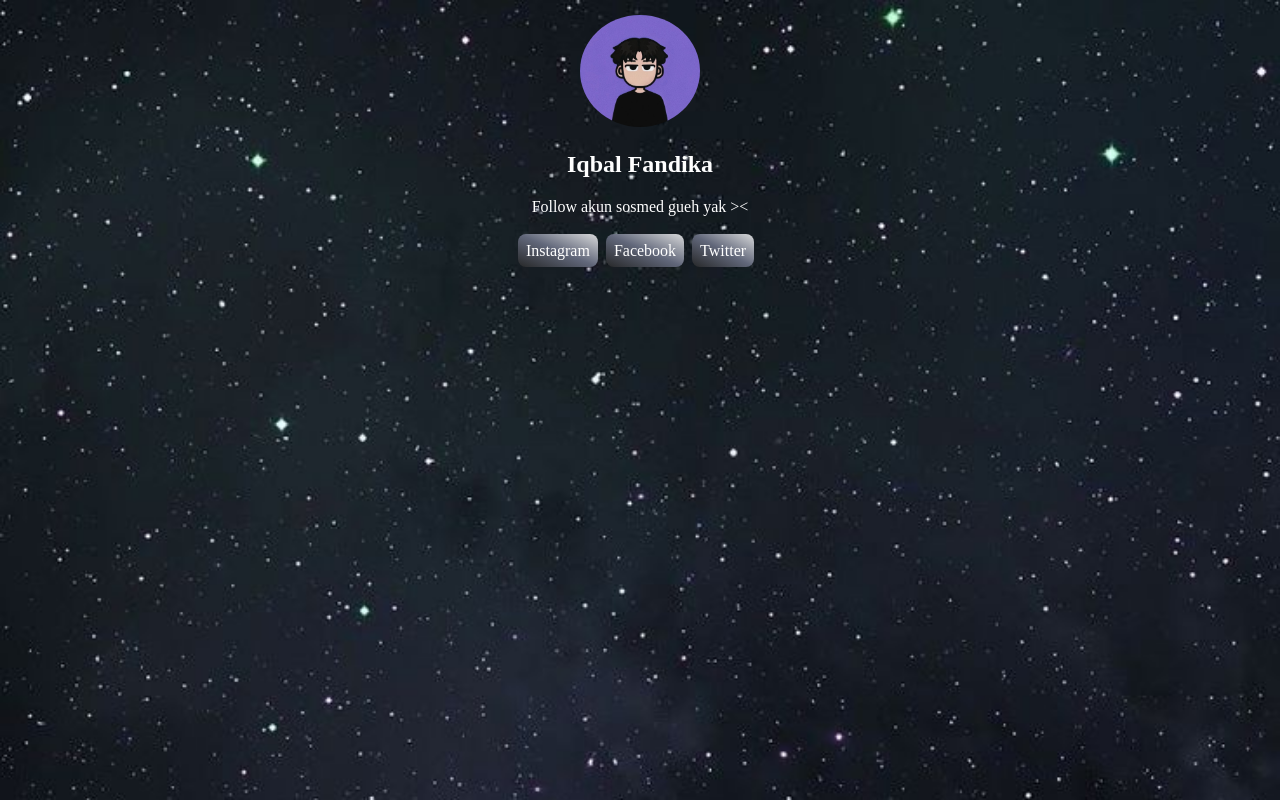
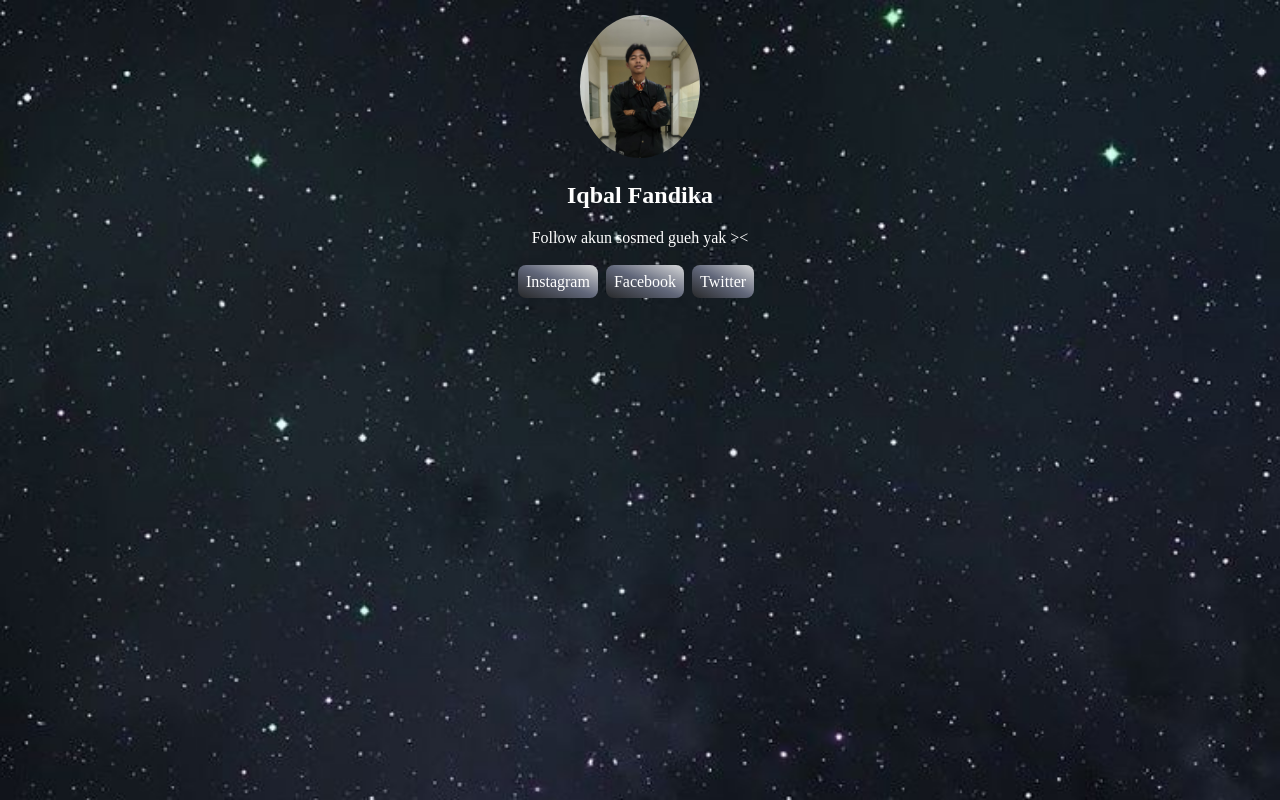
Before and after one commit to PemudaGabut/PemudaGabut.github.io, a plain HTML site: page index.html in a window 1280 px wide. Drawn offline with Linux system fonts and the light colour scheme.

Commit message:
Update index.html

```diff
--- a/index.html
+++ b/index.html
@@ -51,7 +51,7 @@
 <body>
   <div class="container">
     <div class="card">
-      <img src="profile.jpg" width="120px" alt="Iqbal Fandika">
+      <img src="iqbal.jpeg" width="120px" alt="Iqbal Fandika">
       <h2>Iqbal Fandika</h2>
       <p>Follow akun sosmed gueh yak ><</p>
       <div class="link">
```
